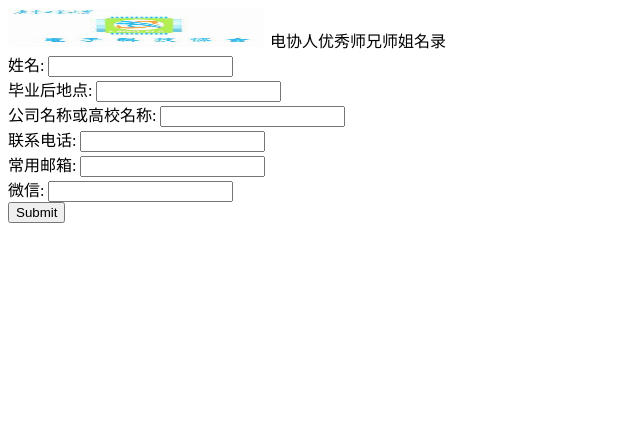
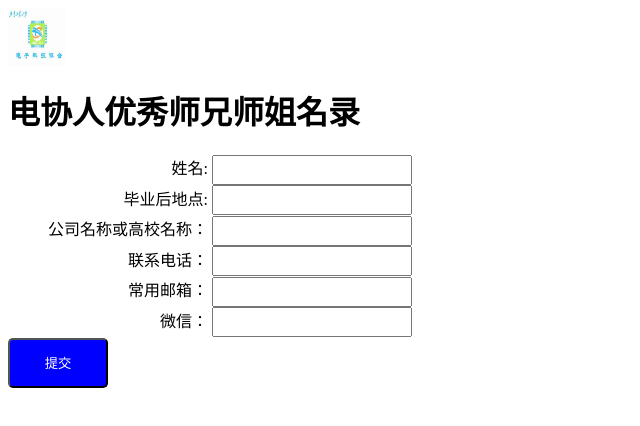
Before and after one commit to ethan2lee/information_posts, a website: page index.htm in a window 1280 px wide. Shown: the whole page, without its empty margins (0-640 px from the left). Drawn offline with Linux system fonts and the light colour scheme.

Commit message:
Anne edit it

```diff
--- a/index.htm
+++ b/index.htm
@@ -2,26 +2,55 @@
 
 <meta charset="utf-8">
 <title>电协人优秀师兄师姐名录</title>
+<style>
+    /* body { */
+        /* background-color: aqua; */
+    /* } */
+
+    label {
+        width: 200px;
+        height: 30px;
+        display: inline-block;
+        text-align: right;
+    }
+
+    input {
+        width: 200px;
+        height: 30px;
+    }
+    form .submit{
+        width: 100px;
+        height: 50px;
+        background: blue;
+        color: #FFF;
+        border-radius: 5px;
+    }
+</style>
 
 <body>
 
-    <img src="./images/gdut_flag.png" width="258" height="39" />
-    <h1l>电协人优秀师兄师姐名录</h1>
+    <img src="./images/gdut_flag.png" width="58" height="58" />
+    <h1>电协人优秀师兄师姐名录</h1>
     <form action="http://127.0.0.1:8081/process_post" method="POST">
-        姓名:
+        <label for="">姓名:</label>
         <input type="text" name="personal_name">
-        <br> 毕业后地点:
+        <br>
+        <label for="">毕业后地点:</label>
         <input type="text" name="address_graduation_off">
-        <br> 公司名称或高校名称:
+        <br>
+        <label for="">公司名称或高校名称：</label>
         <input type="text" name="name_of_company_or_school">
-        <br> 联系电话:
+        <br>
+        <label for="">联系电话：</label>
         <input type="text" name="phone_number">
-        <br> 常用邮箱:
+        <br>
+        <label for="">常用邮箱：</label>
         <input type="text" name="email">
-        <br> 微信:
+        <br>
+        <label>微信：</label>
         <input type="text" name="weichat">
         <br>
-        <input type="submit" value="Submit">
+        <input type="submit" value="提交" class="submit">
 
     </form>
 </body>
```
